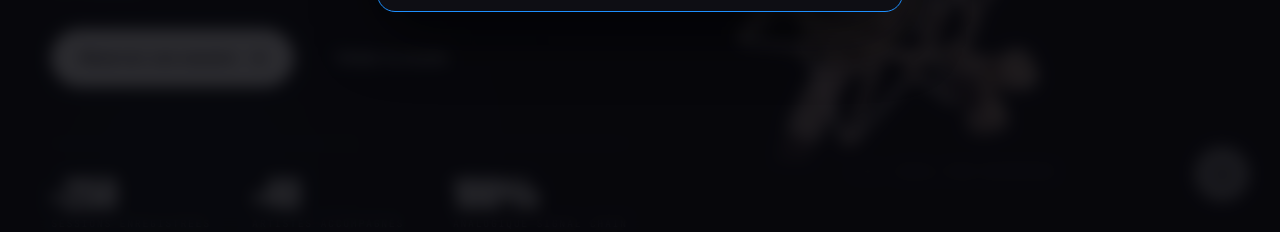
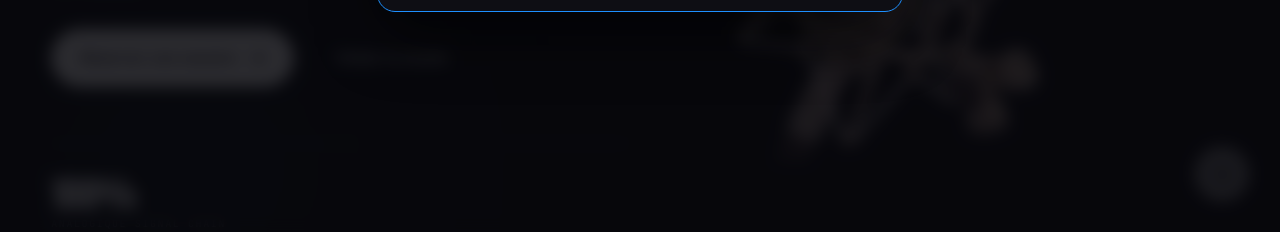
Before and after one commit to eliel1122/Melodiastudio-, a plain HTML site: page index.html in a window 1280 px wide. Shown: the part 568-800 px from the top of the page. Drawn offline with nearby package versions, Linux system fonts and the light colour scheme.

Commit message:
Home hero: retire stats +250 sessions et +40 artistes + mention scroll pour décomposer

```diff
--- a/index.html
+++ b/index.html
@@ -89,14 +89,6 @@
 
         <div class="hero__stats">
           <div class="stat">
-            <span class="stat__num">+250</span>
-            <span class="stat__label">Sessions enregistrées</span>
-          </div>
-          <div class="stat">
-            <span class="stat__num">+40</span>
-            <span class="stat__label">Artistes accompagnés</span>
-          </div>
-          <div class="stat">
             <span class="stat__num">100%</span>
             <span class="stat__label">Analogique signal chain</span>
           </div>
@@ -105,7 +97,6 @@
 
       <div class="hero__stage">
         <canvas id="mic-canvas" aria-label="Microphone Neumann U87 en 3D"></canvas>
-        <p class="hero__hint mono"><span class="hint-line"></span> SCROLL POUR DÉCOMPOSER</p>
       </div>
     </section>
 
```
